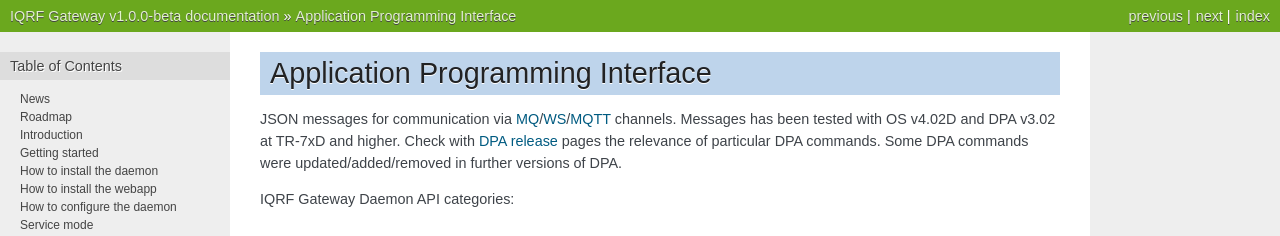
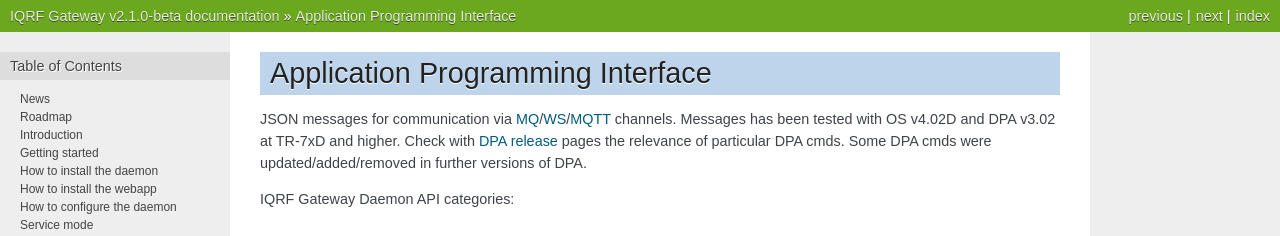
Before and after one commit to iqrf/iqrf-gateway-docs, a Sphinx documentation site: the page built from source/api.rst, in a window 1280 px wide and 900 px high. Shown: the top 236 px of the window. Built offline with Sphinx 7.4.7, drawn with Linux system fonts in a browser that asks for light colours; some of the changed text lies outside the part shown.

Commit message:
Update API and scheduler doc

```diff
--- a/source/api.rst
+++ b/source/api.rst
@@ -2,8 +2,8 @@
 =================================
 
 JSON messages for communication via `MQ`_/`WS`_/`MQTT`_ channels. Messages has been tested with OS v4.02D and
-DPA v3.02 at TR-7xD and higher. Check with `DPA release`_ pages the relevance of particular DPA commands.
-Some DPA commands were updated/added/removed in further versions of DPA.
+DPA v3.02 at TR-7xD and higher. Check with `DPA release`_ pages the relevance of particular DPA cmds. Some DPA
+cmds were updated/added/removed in further versions of DPA.
 
 IQRF Gateway Daemon API categories:
 
@@ -50,7 +50,7 @@
 
 Standard messages has been design according to `IQRF Standard`_ and `DPA protocol`_.
 
-.. _`IQRF Standard`: https://www.iqrfalliance.org/iqrf-interoperability/
+.. _`IQRF Standard`: https://www.iqrfalliance.org/techDocs
 .. _`DPA protocol`: https://www.iqrf.org/DpaTechGuide
 
 Binaryoutput
@@ -725,10 +725,6 @@
 - `RemoveTask request v1-0-0`_ and `example`__
 - `RemoveTask response v1-0-0`_ and `example`__
 
-**Since v2.1.0**
-
-- `AddTask request v1-1-0`_ and `example`__
-
 .. _`AddTask request v1-0-0`: https://apidocs.iqrf.org/iqrf-gateway-daemon/json/#iqrf/mngScheduler_AddTask-request-1-0-0.json
 .. __: https://apidocs.iqrf.org/iqrf-gateway-daemon/json/iqrf/examples/mngScheduler_AddTask-request-1-0-0-example.json
 .. _`AddTask response v1-0-0`: https://apidocs.iqrf.org/iqrf-gateway-daemon/json/#iqrf/mngScheduler_AddTask-response-1-0-0.json
@@ -753,8 +749,6 @@
 .. __: https://apidocs.iqrf.org/iqrf-gateway-daemon/json/iqrf/examples/mngScheduler_RemoveTask-request-1-0-0-example.json
 .. _`RemoveTask response v1-0-0`: https://apidocs.iqrf.org/iqrf-gateway-daemon/json/#iqrf/mngScheduler_RemoveTask-response-1-0-0.json
 .. __: https://apidocs.iqrf.org/iqrf-gateway-daemon/json/iqrf/examples/mngScheduler_RemoveTask-response-1-0-0-example.json
-.. _`AddTask request v1-1-0`: https://apidocs.iqrf.org/iqrf-gateway-daemon/json/#iqrf/mngScheduler_AddTask-request-1-1-0.json
-.. __: https://apidocs.iqrf.org/iqrf-gateway-daemon/json/iqrf/examples/mngScheduler_AddTask-request-1-1-0-example.json
 
 Daemon Metadata
 ---------------
--- a/source/conf.py
+++ b/source/conf.py
@@ -26,7 +26,7 @@
 # The short X.Y version
 version = ''
 # The full version, including alpha/beta/rc tags
-release = 'v1.0.0-beta'
+release = 'v2.1.0-beta'
 
 
 # -- General configuration ---------------------------------------------------
```
Also changed, not shown: source/scheduler.rst (+18 -20 lines).
